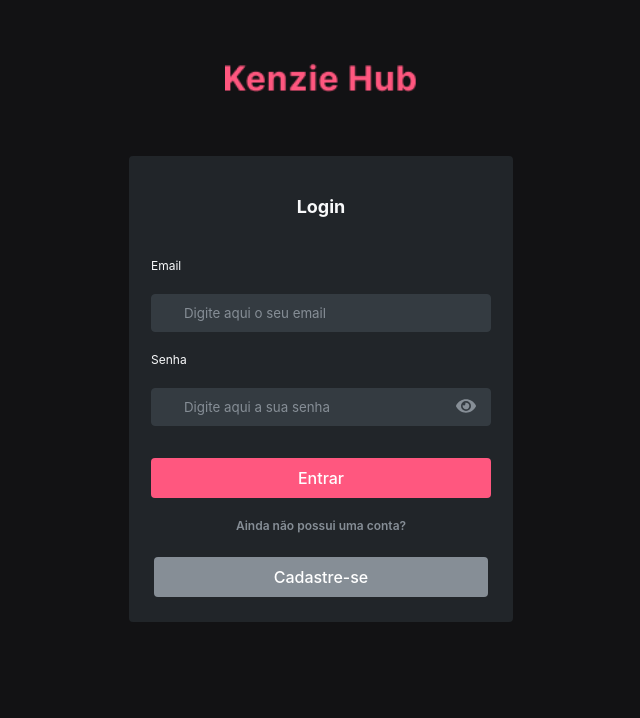
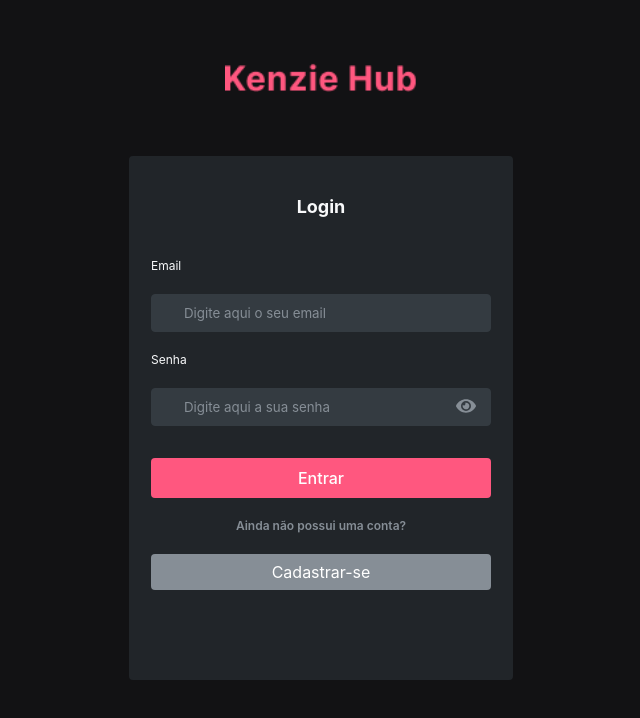
Before and after one commit to Kenzie-Academy-Brasil-Developers/kenzie-hub-silvadpablo, a React (Create React App) app in the folder kenzie-hub/: page / in a window 1280 px wide. Shown: the top 718 px of the page, without its empty margins (319-959 px from the left). Built offline with nearby package versions, Linux system fonts and the light colour scheme.

Commit message:
create login to register link

```diff
--- a/kenzie-hub/src/Components/Dialog/Dialog.jsx
+++ b/kenzie-hub/src/Components/Dialog/Dialog.jsx
@@ -26,8 +26,9 @@ export function Dialog ( { dialogOpen, setDialogOpen, token, techs, setTechs, ge
                 },
             })
             const upUser = await getUser()
-            setUser(upUser)
-            setTechs(upUser.techs)
+            // setUser(upUser)
+            // setTechs(upUser.techs)
+            localStorage.setItem("KenzieHubUser", JSON.stringify(upUser))
             setDialogOpen(false)
             toast.success("Tecnologia criada com sucesso", {
                 className: "toast"
--- a/kenzie-hub/src/Components/Forms/LoginForm.js
+++ b/kenzie-hub/src/Components/Forms/LoginForm.js
@@ -7,7 +7,6 @@ export const StyledForm = styled.form`
     max-width: 100%;
     margin-top: 50px;
     padding: 42px 22px 90px 22px;
-    /* gap: 22px; */
 
     h1 {
         font-size: var(--title1);
@@ -31,6 +30,17 @@ export const StyledForm = styled.form`
         margin-top: 10px;
     }
 
+    a {
+        text-decoration: none;
+        background-color: var(--grey1);
+        color: var(--white);
+        padding: 10px 22px;
+        border: none;
+        border-radius: var(--radius);
+        cursor: pointer;
+        margin-top: 22px;
+    }
+
     > button {
         margin-top: 22px;
     }
--- a/kenzie-hub/src/Components/Forms/LoginForm.jsx
+++ b/kenzie-hub/src/Components/Forms/LoginForm.jsx
@@ -1,7 +1,7 @@
-import { useNavigate } from "react-router-dom";
+import { Link, useNavigate } from "react-router-dom";
 import { toast } from "react-toastify";
 import 'react-toastify/dist/ReactToastify.css';
-import { BlackButton, PrimaryButton } from "../Buttons/AllButtons.jsx";
+import { PrimaryButton } from "../Buttons/AllButtons.jsx";
 import { Input, PasswordInput } from "../Inputs/Input.jsx";
 import { StyledForm } from "./LoginForm";
 import { useForm } from "react-hook-form";
@@ -27,7 +27,7 @@ export function LoginForm() {
         localStorage.setItem("KenzieHubToken", response.data.token)
         localStorage.setItem("KenzieHubUser", JSON.stringify(response.data.user))
         // setUser(response.data.user)
-        toast.success(`Bem vindo, ${response.data.user.name}`, {
+        toast.success(`Que bom te ver, ${response.data.user.name}!`, {
           className: "toast"
         })
         navigate("/home")
@@ -59,10 +59,11 @@ export function LoginForm() {
            <PrimaryButton id="loginButton" type="submit" text="Entrar"></PrimaryButton>
         }
         <p>Ainda não possui uma conta?</p>
+        <Link to="/register">Cadastrar-se</Link>
       </StyledForm>
-        <div className="flex justify-center">
+        {/* <div className="flex justify-center">
           <BlackButton type="button" text="Cadastre-se"></BlackButton>
-        </div>
+        </div> */}
     </>
   )
 }
```
